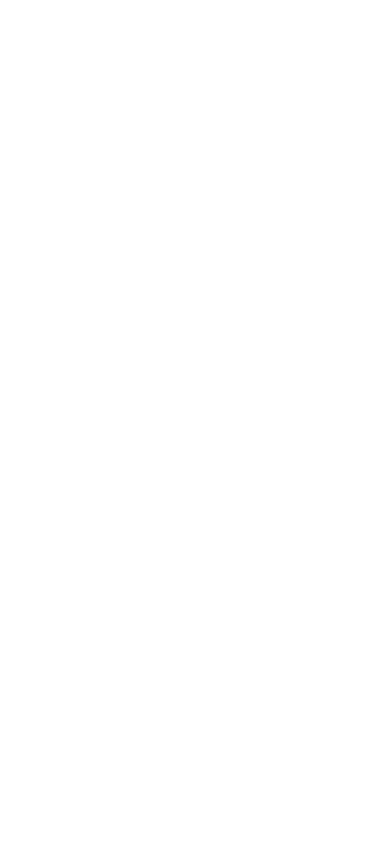
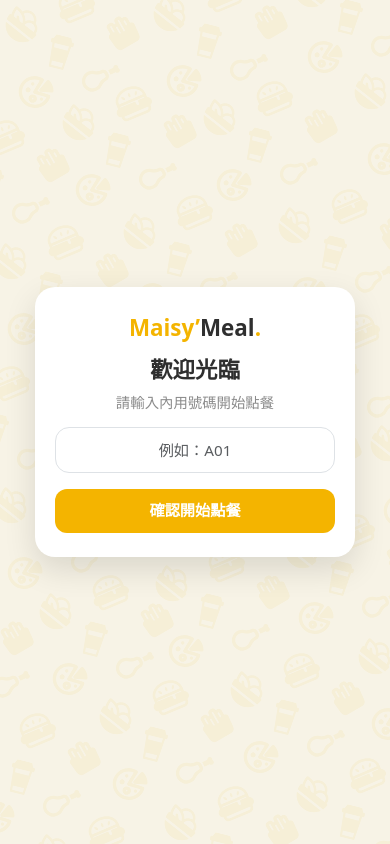
Before and after one commit to yingtung99/orderWeb, an Angular app: page /home in a window 390 px wide. Before the commit this address led to /. Built offline with nearby package versions, Linux system fonts and the light colour scheme.

Commit message:
[add] 首頁: 初始畫面 輸入內用座位號碼

```diff
--- /dev/null
+++ b/src/app/modules/home/home.html
@@ -0,0 +1,32 @@
+<div class="home-page">
+  <div class="home-card">
+    <div class="brand">
+      <span class="title-light">Maisy’</span>Meal<span class="dot">.</span>
+    </div>
+
+    <h2 class="home-title">歡迎光臨</h2>
+    <p class="home-subtitle">請輸入內用號碼開始點餐</p>
+
+    <input
+      type="text"
+      class="form-control table-input"
+      placeholder="例如：A01"
+      [(ngModel)]="tableNumber"
+      (input)="showError = false"
+    >
+
+    @if (showError) {
+      <div class="error-text">
+        請先輸入內用號碼
+      </div>
+    }
+
+    <button
+      type="button"
+      class="confirm-btn"
+      (click)="confirmTableNumber()"
+    >
+      確認開始點餐
+    </button>
+  </div>
+</div>
--- /dev/null
+++ b/src/app/modules/home/home.scss
@@ -0,0 +1,111 @@
+.home-page {
+  min-height: 100vh;
+  background: url(../../../assets/images/home-bg.svg);
+  display: flex;
+  justify-content: center;
+  align-items: center;
+  padding: 1.5rem;
+}
+
+.home-card {
+  width: 100%;
+  max-width: 24rem;
+  background: #fff;
+  border-radius: 1.5rem;
+  padding: 2rem;
+  text-align: center;
+  box-shadow: 0 0.75rem 2rem rgba(0, 0, 0, 0.12);
+}
+
+.brand {
+  font-size: 1.75rem;
+  font-weight: bold;
+  margin-bottom: 0.875rem;
+  color: var(--text-dark);
+
+  .title-light {
+    color: var(--primary-color);
+  }
+
+  .dot {
+    color: var(--primary-color);
+  }
+}
+
+.home-title {
+  font-weight: 800;
+  margin-bottom: 0.5rem;
+  color: var(--text-dark);
+}
+
+.home-subtitle {
+  color: var(--text-light);
+  margin-bottom: 1rem;
+}
+
+.table-input {
+  border-radius: 0.875rem;
+  padding: 0.75rem 1rem;
+  text-align: center;
+}
+
+.error-text {
+  color: var(--required-color);
+  font-size: 0.875rem;
+  margin-top: 0.5rem;
+}
+
+.confirm-btn {
+  width: 100%;
+  margin-top: 1rem;
+  border: 0;
+  border-radius: 0.875rem;
+  padding: 0.75rem 1rem;
+  background: var(--primary-color);
+  color: #fff;
+  font-weight: bold;
+  transition: background-color 0.2s ease, transform 0.2s ease;
+
+  &:hover {
+    background: var(--primary-hover);
+    transform: translateY(-0.0625rem);
+  }
+}
+
+@media (max-width: 576px) {
+  .home-page {
+    padding: 1.5rem;
+  }
+
+  .home-card {
+    max-width: 20rem;
+    margin: 0 auto;
+    padding: 1.5rem 1.25rem;
+    border-radius: 1.25rem;
+  }
+
+  .brand {
+    font-size: 1.4rem;
+    margin-bottom: 0.75rem;
+  }
+
+  .home-title {
+    font-size: 1.4rem;
+  }
+
+  .home-subtitle {
+    font-size: 0.9rem;
+    margin-bottom: 0.875rem;
+  }
+
+  .table-input {
+    padding: 0.65rem 0.75rem;
+    font-size: 0.95rem;
+  }
+
+  .confirm-btn {
+    padding: 0.65rem;
+    font-size: 0.95rem;
+    border-radius: 0.75rem;
+  }
+}
--- /dev/null
+++ b/src/app/modules/home/home.ts
@@ -0,0 +1,28 @@
+import { Component } from '@angular/core';
+import { FormsModule } from '@angular/forms';
+import { Router } from '@angular/router';
+
+@Component({
+  selector: 'app-home',
+  imports: [FormsModule],
+  templateUrl: './home.html',
+  styleUrl: './home.scss',
+})
+export class Home {
+  protected tableNumber = '';
+  protected showError = false;
+
+  constructor(private router: Router) {}
+
+  protected confirmTableNumber(): void {
+    const value = this.tableNumber.trim();
+
+    if (!value) {
+      this.showError = true;
+      return;
+    }
+
+    localStorage.setItem('tableNumber', value);
+    this.router.navigate(['/menu']);
+  }
+}
```
Also changed, not shown: src/app/app.routes.ts (+10 -1 lines), src/assets/images/home-bg.svg (added), 1 other file (tests, documents, lock files or other folders).
